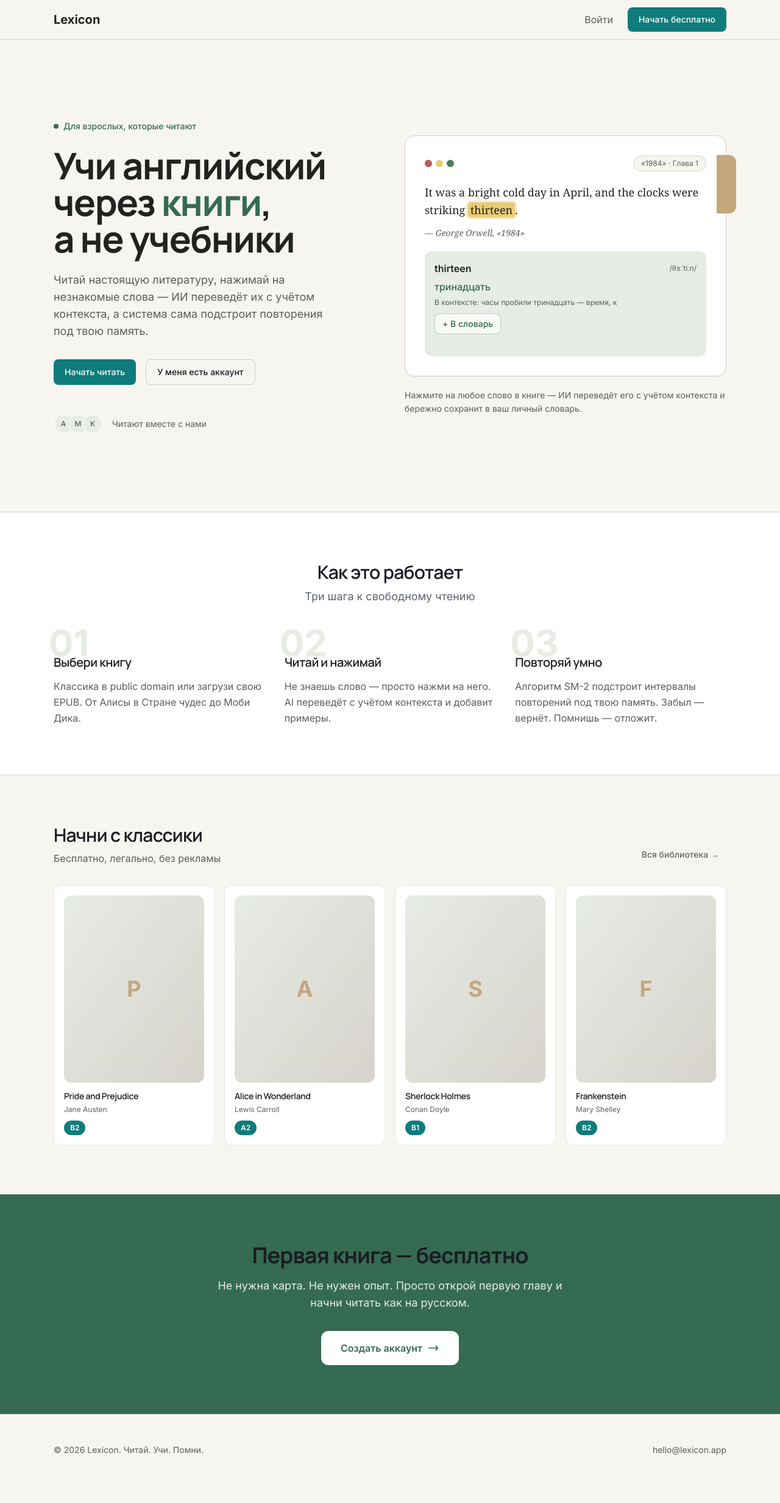
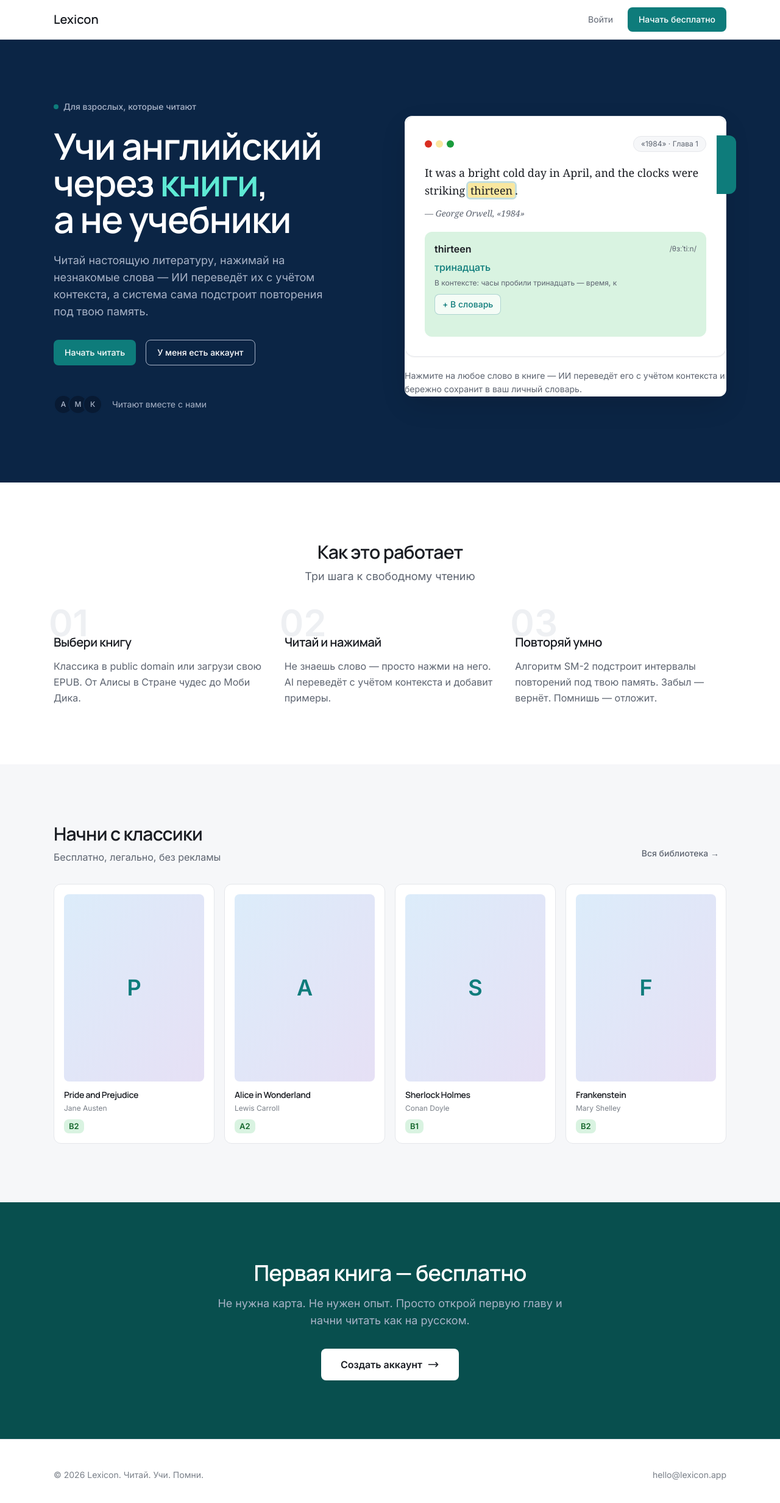
Before and after one commit to DualClock/english-learning-platform, a Next.js app in the folder frontend/: page / in a window 1280 px wide. Shown: the top 2464 px of the page at 61% size. Before the commit the page ends 2435 px from the top, so only its background shows below. Built offline with nearby package versions, Linux system fonts and the light colour scheme.

Commit message:
design: landing page on unified tokens

```diff
--- a/frontend/src/app/page.tsx
+++ b/frontend/src/app/page.tsx
@@ -3,43 +3,43 @@ import HeroTranslationDemo from '@/components/HeroTranslationDemo';
 
 export default function HomePage() {
   return (
-    <div className="min-h-screen bg-[#F7F5EF]">
+    <div className="min-h-screen bg-surface">
       {/* Навигация */}
-      <nav className="border-b border-[#D6D3CC]">
-        <div className="max-w-6xl mx-auto px-6 h-16 flex items-center justify-between">
-          <Link href="/" className="text-xl font-bold text-[#20231F]">
+      <nav className="sticky top-0 z-40 bg-canvas border-b border-hairline">
+        <div className="max-w-6xl mx-auto px-4 sm:px-6 h-16 flex items-center justify-between">
+          <Link href="/" className="text-xl font-semibold text-ink font-heading">
             Lexicon
           </Link>
-          <div className="flex items-center gap-6">
-            <Link href="/login" className="text-[#5A5F5A] hover:text-[#20231F] transition-colors">
+          <div className="flex items-center gap-3 sm:gap-6">
+            <Link href="/login" className="text-sm text-slate hover:text-ink transition-colors">
               Войти
             </Link>
-            <Link href="/onboarding" className="btn-primary text-sm">
+            <Link href="/onboarding" className="btn-primary">
               Начать бесплатно
             </Link>
           </div>
         </div>
       </nav>
 
-      {/* Hero — не шаблонный, а книжный */}
-      <section className="py-20 md:py-32">
-        <div className="max-w-6xl mx-auto px-6">
+      {/* Hero — тёмный бэнд с живым демо */}
+      <section className="bg-navy text-white">
+        <div className="max-w-6xl mx-auto px-4 sm:px-6 pt-16 pb-20 md:pt-24 md:pb-28">
           <div className="grid md:grid-cols-2 gap-12 items-center">
             <div>
               <div className="inline-flex items-center gap-2 mb-6">
-                <span className="w-2 h-2 rounded-full bg-[#356B52]"></span>
-                <span className="text-sm font-medium text-[#356B52]">
+                <span className="w-2 h-2 rounded-full bg-primary"></span>
+                <span className="text-sm font-medium text-on-dark-muted">
                   Для взрослых, которые читают
                 </span>
               </div>
 
-              <h1 className="text-4xl md:text-5xl lg:text-6xl font-bold text-[#20231F] leading-tight mb-6">
+              <h1 className="text-4xl md:text-5xl lg:text-6xl font-semibold text-white leading-tight mb-6">
                 Учи английский<br />
-                через <span className="text-[#356B52]">книги</span>,<br />
+                через <span className="text-[#5EEAD4]">книги</span>,<br />
                 а не учебники
               </h1>
 
-              <p className="text-lg text-[#5A5F5A] mb-8 max-w-md">
+              <p className="text-lg text-on-dark-muted mb-8 max-w-md">
                 Читай настоящую литературу, нажимай на незнакомые слова —
                 ИИ переведёт их с учётом контекста, а система сама подстроит
                 повторения под твою память.
@@ -49,16 +49,16 @@ export default function HomePage() {
                 <Link href="/onboarding" className="btn-primary">
                   Начать читать
                 </Link>
-                <Link href="/login" className="btn-secondary">
+                <Link href="/login" className="btn-secondary-on-dark">
                   У меня есть аккаунт
                 </Link>
               </div>
 
               {/* Социальное доказательство — не числа, а атмосфера */}
-              <div className="mt-12 flex items-center gap-4 text-sm text-[#5A5F5A]">
+              <div className="mt-12 flex items-center gap-4 text-sm text-on-dark-muted">
                 <div className="flex -space-x-2">
                   {[1, 2, 3].map((i) => (
-                    <div key={i} className="w-8 h-8 rounded-full bg-[#E7ECE4] border-2 border-[#F7F5EF] flex items-center justify-center text-xs font-medium">
+                    <div key={i} className="w-8 h-8 rounded-full bg-navy-deep border-2 border-navy flex items-center justify-center text-xs font-medium text-on-dark-muted">
                       {['А', 'М', 'К'][i-1]}
                     </div>
                   ))}
@@ -69,18 +69,20 @@ export default function HomePage() {
 
             {/* Визуал — живое демо ИИ-перевода */}
             <div className="relative">
-              <HeroTranslationDemo />
+              <div className="bg-canvas rounded-lg shadow-modal overflow-hidden">
+                <HeroTranslationDemo />
+              </div>
 
               {/* Декоративный элемент — закладка */}
-              <div className="absolute -right-4 top-8 w-8 h-24 bg-[#C4A77D] rounded-r-lg hidden md:block"></div>
+              <div className="absolute -right-4 top-8 w-8 h-24 bg-primary rounded-r-lg hidden md:block" aria-hidden="true"></div>
             </div>
           </div>
         </div>
       </section>
 
       {/* Как это работает — не 3 карточки, а процесс */}
-      <section className="py-20 bg-white border-y border-[#D6D3CC]">
-        <div className="max-w-6xl mx-auto px-6">
+      <section className="py-16 md:py-24 bg-canvas">
+        <div className="max-w-6xl mx-auto px-4 sm:px-6">
           <h2 className="section-title text-center">Как это работает</h2>
           <p className="section-subtitle text-center">Три шага к свободному чтению</p>
 
@@ -103,14 +105,14 @@ export default function HomePage() {
               }
             ].map((item) => (
               <div key={item.step} className="relative">
-                <span className="text-6xl font-bold text-[#E7ECE4] absolute -top-4 -left-2">
+                <span className="text-6xl font-semibold text-hairline-soft absolute -top-4 -left-2" aria-hidden="true">
                   {item.step}
                 </span>
                 <div className="relative pt-8">
-                  <h3 className="text-xl font-semibold text-[#20231F] mb-3">
+                  <h3 className="text-xl font-semibold text-ink mb-3">
                     {item.title}
                   </h3>
-                  <p className="text-[#5A5F5A] leading-relaxed">
+                  <p className="text-slate leading-relaxed">
                     {item.desc}
                   </p>
                 </div>
@@ -121,12 +123,12 @@ export default function HomePage() {
       </section>
 
       {/* Библиотека — показываем реальные книги */}
-      <section className="py-20">
-        <div className="max-w-6xl mx-auto px-6">
+      <section className="py-16 md:py-24">
+        <div className="max-w-6xl mx-auto px-4 sm:px-6">
           <div className="flex items-end justify-between mb-8">
             <div>
               <h2 className="section-title">Начни с классики</h2>
-              <p className="text-[#5A5F5A]">Бесплатно, легально, без рекламы</p>
+              <p className="text-slate">Бесплатно, легально, без рекламы</p>
             </div>
             <Link href="/books" className="btn-ghost hidden md:inline-flex">
               Вся библиотека →
@@ -141,15 +143,15 @@ export default function HomePage() {
               { title: 'Frankenstein', author: 'Mary Shelley', level: 'B2' },
             ].map((book) => (
               <div key={book.title} className="card-interactive p-4">
-                {/* Обложка-заглушка в стиле Switch-Lit */}
-                <div className="aspect-[3/4] rounded-lg mb-3 flex items-center justify-center text-4xl font-bold text-[#C4A77D] bg-gradient-to-br from-[#E7ECE4] to-[#D6D3CC]">
+                {/* Обложка-заглушка */}
+                <div className="aspect-[3/4] rounded-md mb-3 flex items-center justify-center text-4xl font-semibold text-primary bg-gradient-to-br from-tint-sky to-tint-lavender">
                   {book.title.charAt(0)}
                 </div>
-                <h3 className="font-semibold text-[#20231F] text-sm mb-1 truncate">
+                <h3 className="font-semibold text-ink text-sm mb-1 truncate">
                   {book.title}
                 </h3>
-                <p className="text-xs text-[#5A5F5A] mb-2">{book.author}</p>
-                <span className="badge badge-primary text-xs">{book.level}</span>
+                <p className="text-xs text-steel mb-2">{book.author}</p>
+                <span className="badge-tag-green">{book.level}</span>
               </div>
             ))}
           </div>
@@ -162,22 +164,22 @@ export default function HomePage() {
         </div>
       </section>
 
-      {/* CTA — не агрессивный, но ясный */}
-      <section className="py-20 bg-[#356B52] text-white">
-        <div className="max-w-4xl mx-auto px-6 text-center">
-          <h2 className="text-3xl md:text-4xl font-bold mb-4">
+      {/* CTA — спокойный, но ясный */}
+      <section className="py-16 md:py-24 bg-primary-deep text-white">
+        <div className="max-w-4xl mx-auto px-4 sm:px-6 text-center">
+          <h2 className="text-3xl md:text-4xl font-semibold text-white mb-4">
             Первая книга — бесплатно
           </h2>
-          <p className="text-[#E7ECE4] text-lg mb-8 max-w-xl mx-auto">
+          <p className="text-on-dark-muted text-lg mb-8 max-w-xl mx-auto">
             Не нужна карта. Не нужен опыт. Просто открой первую главу
             и начни читать как на русском.
           </p>
           <Link
             href="/onboarding"
-            className="inline-flex items-center gap-2 bg-white text-[#356B52] px-8 py-4 rounded-lg font-semibold hover:bg-[#E7ECE4] transition-colors"
+            className="btn-on-dark px-8 py-3.5 text-base font-semibold"
           >
             Создать аккаунт
-            <svg className="w-5 h-5" fill="none" stroke="currentColor" viewBox="0 0 24 24">
+            <svg className="w-5 h-5" fill="none" stroke="currentColor" viewBox="0 0 24 24" aria-hidden="true">
               <path strokeLinecap="round" strokeLinejoin="round" strokeWidth={2} d="M17 8l4 4m0 0l-4 4m4-4H3" />
             </svg>
           </Link>
@@ -185,15 +187,15 @@ export default function HomePage() {
       </section>
 
       {/* Футер — минималистичный */}
-      <footer className="py-12 border-t border-[#D6D3CC]">
-        <div className="max-w-6xl mx-auto px-6">
+      <footer className="py-12 bg-canvas border-t border-hairline">
+        <div className="max-w-6xl mx-auto px-4 sm:px-6">
           <div className="flex flex-col md:flex-row justify-between items-center gap-4">
-            <span className="text-[#5A5F5A] text-sm">
+            <span className="text-steel text-sm">
               © 2026 Lexicon. Читай. Учи. Помни.
             </span>
             <a
               href="mailto:hello@lexicon.app"
-              className="text-sm text-[#5A5F5A] hover:text-[#20231F]"
+              className="text-sm text-steel hover:text-ink transition-colors"
             >
               hello@lexicon.app
             </a>
--- a/frontend/src/components/HeroTranslationDemo.tsx
+++ b/frontend/src/components/HeroTranslationDemo.tsx
@@ -161,38 +161,38 @@ export default function HeroTranslationDemo() {
 
   const caret = (index: number) =>
     phase === 'typing' && activeSegment === index && typed > STARTS[index] ? (
-      <span className="hero-caret text-[#356B52]">▎</span>
+      <span className="hero-caret text-[var(--color-primary)]">▎</span>
     ) : null;
 
   return (
     <div>
       <div
         ref={cardRef}
-        className={`relative bg-white rounded-2xl border border-[#D6D3CC] p-8 shadow-sm transition-opacity duration-700 ${
+        className={`relative bg-white rounded-2xl border border-[var(--color-hairline)] p-8 shadow-sm transition-opacity duration-700 ${
           phase === 'fade' ? 'opacity-0' : 'opacity-100'
         }`}
       >
         {/* Бар мини-окна читалки */}
         <div className="flex items-center justify-between mb-5">
           <div className="flex items-center gap-1.5">
-            <div className="w-3 h-3 rounded-full bg-[#B85C5C]"></div>
-            <div className="w-3 h-3 rounded-full bg-[#EBCB75]"></div>
-            <div className="w-3 h-3 rounded-full bg-[#4A7C59]"></div>
+            <div className="w-3 h-3 rounded-full bg-[var(--color-error)]"></div>
+            <div className="w-3 h-3 rounded-full bg-[var(--color-tint-yellow-bold)]"></div>
+            <div className="w-3 h-3 rounded-full bg-[var(--color-success)]"></div>
           </div>
-          <span className="text-xs text-[#5A5F5A] bg-[#F7F5EF] border border-[#D6D3CC] rounded-full px-3 py-1">
+          <span className="text-xs text-[var(--color-slate)] bg-[var(--color-surface)] border border-[var(--color-hairline)] rounded-full px-3 py-1">
             «1984» · Глава 1
           </span>
         </div>
 
         {/* Текст цитаты */}
-        <div className="space-y-3 font-serif text-[#20231F]">
+        <div className="space-y-3 font-serif text-[var(--color-ink)]">
           <p className="text-lg leading-relaxed">
             It was a bright cold day in April, and the clocks were striking{' '}
             <span
               ref={wordRef}
               className={`px-1 rounded cursor-pointer transition-colors duration-300 ${
                 wordActive
-                  ? 'bg-[#EBCB75] shadow-[0_0_0_3px_rgba(235,203,117,0.45)]'
+                  ? 'bg-[var(--color-tint-yellow-bold)] shadow-[0_0_0_3px_rgba(14,124,123,0.25)]'
                   : 'hero-word-invite'
               }`}
             >
@@ -200,7 +200,7 @@ export default function HeroTranslationDemo() {
             </span>
             .
           </p>
-          <p className="text-sm text-[#5A5F5A] italic">— George Orwell, «1984»</p>
+          <p className="text-sm text-[var(--color-slate)] italic">— George Orwell, «1984»</p>
         </div>
 
         {/* Зона перевода: фиксированная высота, чтобы карточка не прыгала */}
@@ -211,37 +211,37 @@ export default function HeroTranslationDemo() {
               showThinking ? 'opacity-100' : 'opacity-0 pointer-events-none'
             }`}
           >
-            <div className="h-full p-4 bg-[#E7ECE4] rounded-lg flex items-center gap-3">
+            <div className="h-full p-4 bg-[var(--color-tint-mint)] rounded-lg flex items-center gap-3">
               <span className="flex items-center gap-1.5">
-                <span className="hero-dot w-2 h-2 rounded-full bg-[#356B52]"></span>
-                <span className="hero-dot w-2 h-2 rounded-full bg-[#356B52]"></span>
-                <span className="hero-dot w-2 h-2 rounded-full bg-[#356B52]"></span>
+                <span className="hero-dot w-2 h-2 rounded-full bg-[var(--color-primary)]"></span>
+                <span className="hero-dot w-2 h-2 rounded-full bg-[var(--color-primary)]"></span>
+                <span className="hero-dot w-2 h-2 rounded-full bg-[var(--color-primary)]"></span>
               </span>
-              <span className="text-sm text-[#5A5F5A]">ИИ анализирует контекст…</span>
+              <span className="text-sm text-[var(--color-slate)]">ИИ анализирует контекст…</span>
             </div>
           </div>
 
           {/* Карточка перевода */}
           <div
-            className={`absolute inset-0 p-4 bg-[#E7ECE4] rounded-lg transition-opacity duration-500 ${
+            className={`absolute inset-0 p-4 bg-[var(--color-tint-mint)] rounded-lg transition-opacity duration-500 ${
               showCard ? 'opacity-100' : 'opacity-0 pointer-events-none'
             }`}
           >
             <div className="flex items-center justify-between mb-1.5">
-              <span className="font-semibold text-[#20231F]">
+              <span className="font-semibold text-[var(--color-ink)]">
                 {typedSlice(0, typed)}
                 {caret(0)}
               </span>
-              <span className="text-xs text-[#5A5F5A]">
+              <span className="text-xs text-[var(--color-slate)]">
                 {typedSlice(1, typed)}
                 {caret(1)}
               </span>
             </div>
-            <p className="text-[#356B52] font-medium">
+            <p className="text-[var(--color-primary)] font-medium">
               {typedSlice(2, typed)}
               {caret(2)}
             </p>
-            <p className="mt-1.5 text-xs text-[#5A5F5A] leading-snug">
+            <p className="mt-1.5 text-xs text-[var(--color-slate)] leading-snug">
               {typedSlice(3, typed)}
               {caret(3)}
             </p>
@@ -252,8 +252,8 @@ export default function HeroTranslationDemo() {
                 pressed ? 'scale-95' : 'scale-100'
               } ${
                 saved
-                  ? 'bg-[#356B52] text-white'
-                  : 'bg-white/70 text-[#356B52] border border-[#356B52]/30'
+                  ? 'bg-[var(--color-primary)] text-white'
+                  : 'bg-white/70 text-[var(--color-primary)] border border-[rgba(14,124,123,0.3)]'
               }`}
             >
               {saved ? '✓ В словаре' : '+ В словарь'}
@@ -264,7 +264,7 @@ export default function HeroTranslationDemo() {
         {/* Ripple по клику */}
         {phase === 'click' && target && (
           <span
-            className="hero-ripple absolute z-10 rounded-full border-2 border-[#356B52] pointer-events-none"
+            className="hero-ripple absolute z-10 rounded-full border-2 border-[var(--color-primary)] pointer-events-none"
             style={{
               left: target.x,
               top: target.y,
@@ -287,7 +287,7 @@ export default function HeroTranslationDemo() {
             }}
           >
             <div
-              className={`-translate-x-1/2 -translate-y-1/2 w-5 h-5 rounded-full bg-[#356B52]/25 border-2 border-[#356B52] transition-transform duration-150 ${
+              className={`-translate-x-1/2 -translate-y-1/2 w-5 h-5 rounded-full bg-[rgba(14,124,123,0.25)] border-2 border-[var(--color-primary)] transition-transform duration-150 ${
                 phase === 'click' ? 'scale-75' : 'scale-100'
               }`}
             />
@@ -296,7 +296,7 @@ export default function HeroTranslationDemo() {
       </div>
 
       {/* Продающая подпись под карточкой */}
-      <p className="mt-5 text-sm text-[#5A5F5A] leading-relaxed">
+      <p className="mt-5 text-sm text-[var(--color-slate)] leading-relaxed">
         Нажмите на любое слово в книге — ИИ переведёт его с учётом контекста
         и бережно сохранит в ваш личный словарь.
       </p>
```
